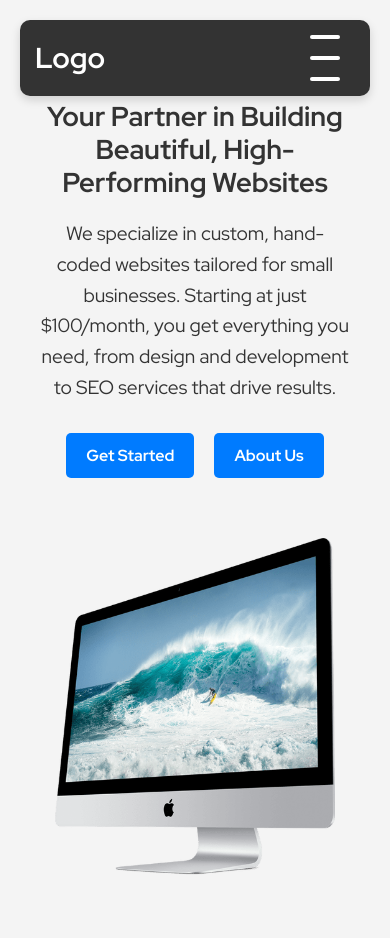
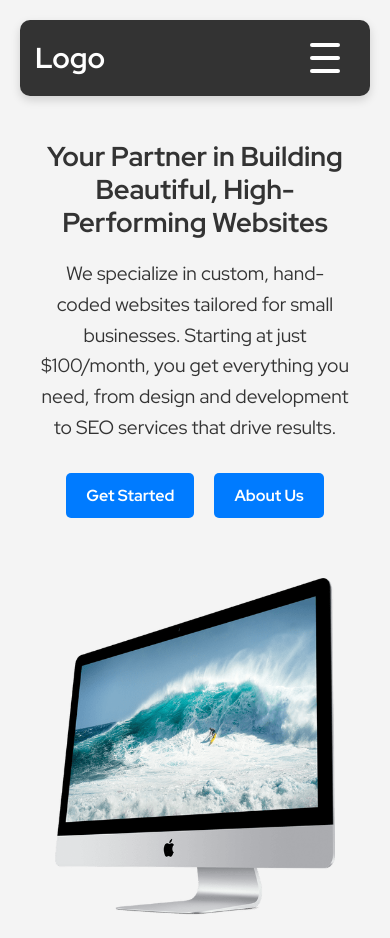
Before and after one commit to NolanDon/DigitalDesk, a plain HTML site: page index.html in a window 390 px wide. Shown: the top 938 px of the page. Drawn offline with Linux system fonts and the light colour scheme.

Commit message:
update info

```diff
--- a/styles.css
+++ b/styles.css
@@ -124,7 +124,7 @@ nav a {
     width: 30px;
     height: 4px;
     background-color: #333;
-    margin: 6px 0;
+    margin: 2px 0;
 }
 
 /* Media Query for mobile */
@@ -535,7 +535,7 @@ section .content {
     justify-content: space-between;
     align-items: center;
     max-width: 1200px;
-    margin: 0 auto;
+    margin-top: 40px;
     flex-wrap: wrap;
   }
 
```
